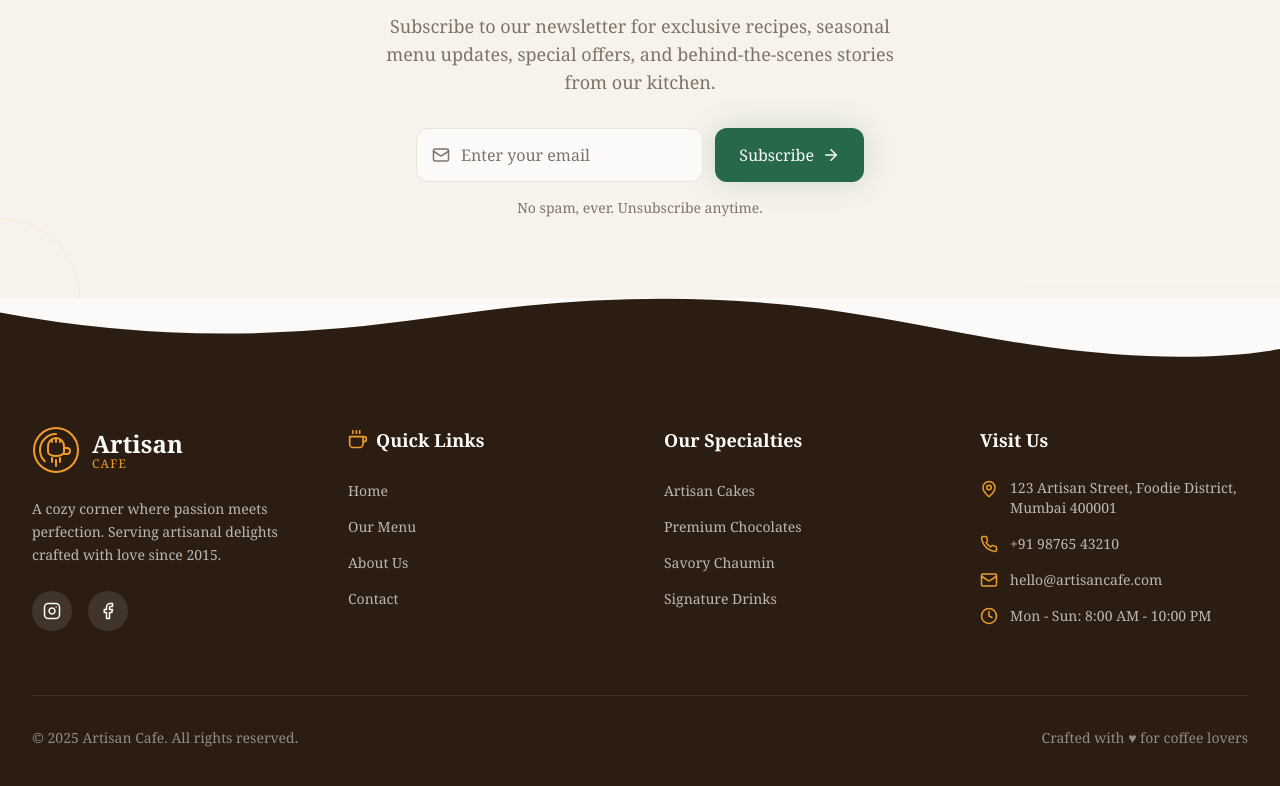
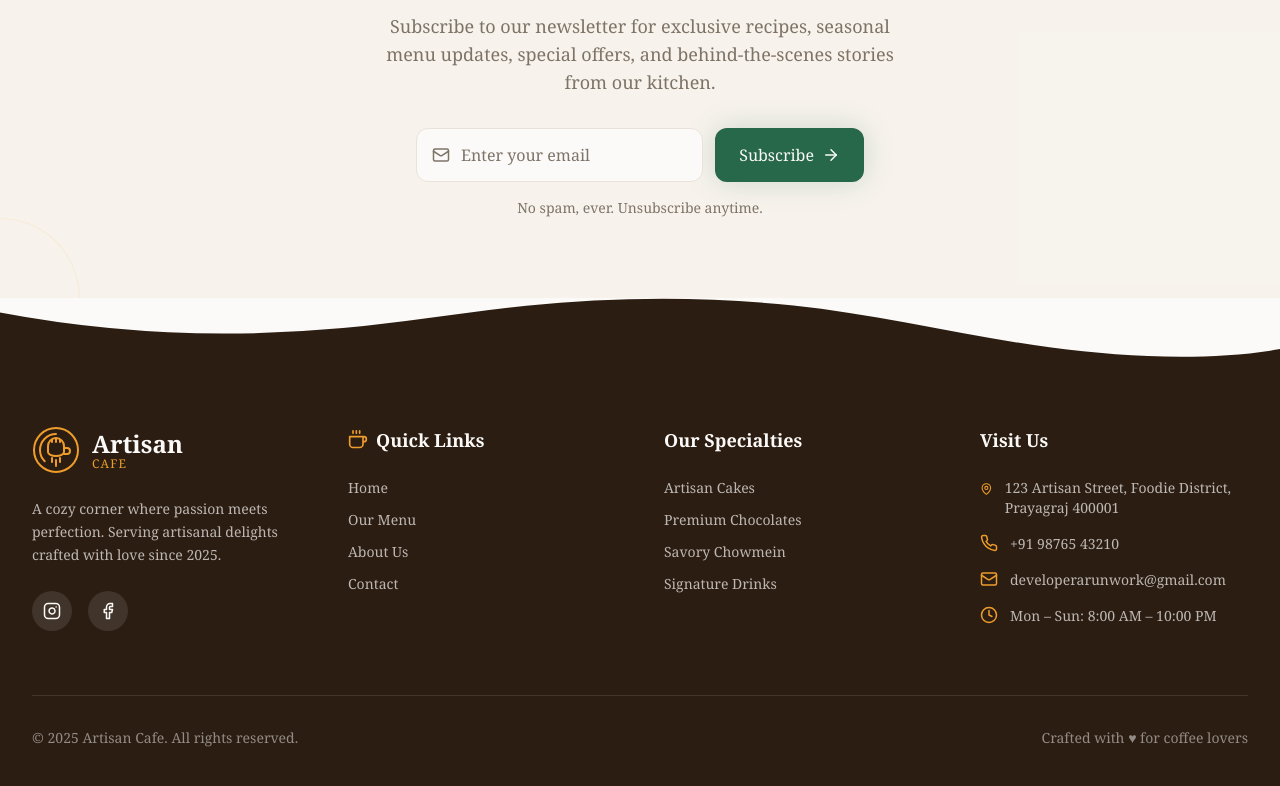
Before and after one commit to abx15/Artisan-Cafe, a React (Vite) app: page / in a window 1280 px wide. Shown: the part 7082-7868 px from the top of the page. Built offline with nearby package versions, Linux system fonts and the light colour scheme; the HTML template or start-up script is replaced by a standard one.

Commit message:
footer details

```diff
--- a/src/components/layout/Footer.tsx
+++ b/src/components/layout/Footer.tsx
@@ -1,7 +1,14 @@
 import { Link } from 'react-router-dom';
 import { motion } from 'framer-motion';
 import { LogoIcon, CoffeeCupIcon } from '@/components/icons/CafeIcons';
-import { MapPin, Phone, Mail, Clock, Instagram, Facebook } from 'lucide-react';
+import {
+  MapPin,
+  Phone,
+  Mail,
+  Clock,
+  Instagram,
+  Facebook,
+} from 'lucide-react';
 
 const Footer = () => {
   const currentYear = new Date().getFullYear();
@@ -9,14 +16,17 @@ const Footer = () => {
   return (
     <footer className="bg-cafe-espresso text-primary-foreground">
       {/* Decorative Wave */}
-      <div className="w-full overflow-hidden leading-[0]">
+      <div className="w-full overflow-hidden leading-none">
         <svg
           viewBox="0 0 1200 120"
           preserveAspectRatio="none"
-          className="w-full h-16"
+          className="w-full h-14 md:h-16"
         >
           <path
-            d="M321.39,56.44c58-10.79,114.16-30.13,172-41.86,82.39-16.72,168.19-17.73,250.45-.39C823.78,31,906.67,72,985.66,92.83c70.05,18.48,146.53,26.09,214.34,3V0H0V27.35A600.21,600.21,0,0,0,321.39,56.44Z"
+            d="M321.39,56.44c58-10.79,114.16-30.13,172-41.86,82.39-16.72,
+            168.19-17.73,250.45-.39C823.78,31,906.67,72,985.66,92.83
+            c70.05,18.48,146.53,26.09,214.34,3V0H0V27.35
+            A600.21,600.21,0,0,0,321.39,56.44Z"
             fill="hsl(var(--background))"
           />
         </svg>
@@ -24,33 +34,44 @@ const Footer = () => {
 
       <div className="container mx-auto px-4 lg:px-8 py-16">
         <div className="grid grid-cols-1 md:grid-cols-2 lg:grid-cols-4 gap-12">
-          {/* Brand Column */}
-          <div className="lg:col-span-1">
+          {/* Brand */}
+          <div>
             <Link to="/" className="flex items-center gap-3 mb-6">
               <LogoIcon size={48} className="text-accent" />
-              <div className="flex flex-col">
-                <span className="font-display text-2xl font-bold">Artisan</span>
-                <span className="text-xs text-accent tracking-widest uppercase -mt-1">
+              <div>
+                <span className="font-display text-2xl font-bold">
+                  Artisan
+                </span>
+                <span className="block text-xs text-accent tracking-widest uppercase -mt-1">
                   Cafe
                 </span>
               </div>
             </Link>
-            <p className="text-primary-foreground/70 text-sm leading-relaxed mb-6">
-              A cozy corner where passion meets perfection. Serving artisanal
-              delights crafted with love since 2015.
+
+            <p className="text-sm text-primary-foreground/70 leading-relaxed mb-6">
+              A cozy corner where passion meets perfection. Serving
+              artisanal delights crafted with love since 2025.
             </p>
+
             <div className="flex gap-4">
               <motion.a
                 whileHover={{ scale: 1.1, y: -2 }}
                 href="#"
-                className="w-10 h-10 rounded-full bg-primary-foreground/10 flex items-center justify-center hover:bg-accent hover:text-accent-foreground transition-colors"
+                aria-label="Instagram"
+                className="w-10 h-10 rounded-full bg-primary-foreground/10
+                flex items-center justify-center hover:bg-accent
+                hover:text-accent-foreground transition-colors"
               >
                 <Instagram size={18} />
               </motion.a>
+
               <motion.a
                 whileHover={{ scale: 1.1, y: -2 }}
                 href="#"
-                className="w-10 h-10 rounded-full bg-primary-foreground/10 flex items-center justify-center hover:bg-accent hover:text-accent-foreground transition-colors"
+                aria-label="Facebook"
+                className="w-10 h-10 rounded-full bg-primary-foreground/10
+                flex items-center justify-center hover:bg-accent
+                hover:text-accent-foreground transition-colors"
               >
                 <Facebook size={18} />
               </motion.a>
@@ -63,7 +84,7 @@ const Footer = () => {
               <CoffeeCupIcon size={20} className="text-accent" />
               Quick Links
             </h4>
-            <ul className="space-y-3">
+            <ul className="space-y-3 text-sm">
               {[
                 { name: 'Home', to: '/' },
                 { name: 'Our Menu', to: '/menu' },
@@ -73,7 +94,7 @@ const Footer = () => {
                 <li key={link.name}>
                   <Link
                     to={link.to}
-                    className="text-primary-foreground/70 hover:text-accent transition-colors text-sm"
+                    className="text-primary-foreground/70 hover:text-accent transition-colors"
                   >
                     {link.name}
                   </Link>
@@ -82,22 +103,22 @@ const Footer = () => {
             </ul>
           </div>
 
-          {/* Menu Categories */}
+          {/* Specialties */}
           <div>
             <h4 className="font-display text-lg font-semibold mb-6">
               Our Specialties
             </h4>
-            <ul className="space-y-3">
+            <ul className="space-y-3 text-sm">
               {[
                 { name: 'Artisan Cakes', to: '/menu/cakes' },
                 { name: 'Premium Chocolates', to: '/menu/chocolates' },
-                { name: 'Savory Chaumin', to: '/menu/chaumin' },
+                { name: 'Savory Chowmein', to: '/menu/chowmein' },
                 { name: 'Signature Drinks', to: '/menu/drinks' },
               ].map((link) => (
                 <li key={link.name}>
                   <Link
                     to={link.to}
-                    className="text-primary-foreground/70 hover:text-accent transition-colors text-sm"
+                    className="text-primary-foreground/70 hover:text-accent transition-colors"
                   >
                     {link.name}
                   </Link>
@@ -106,42 +127,52 @@ const Footer = () => {
             </ul>
           </div>
 
-          {/* Contact Info */}
+          {/* Contact */}
           <div>
             <h4 className="font-display text-lg font-semibold mb-6">
               Visit Us
             </h4>
-            <ul className="space-y-4">
-              <li className="flex items-start gap-3">
-                <MapPin size={18} className="text-accent mt-0.5 flex-shrink-0" />
-                <span className="text-primary-foreground/70 text-sm">
-                  123 Artisan Street, Foodie District, Mumbai 400001
+            <ul className="space-y-4 text-sm">
+              <li className="flex gap-3">
+                <MapPin size={18} className="text-accent mt-0.5" />
+                <span className="text-primary-foreground/70">
+                  123 Artisan Street, Foodie District, Prayagraj 400001
                 </span>
               </li>
-              <li className="flex items-center gap-3">
-                <Phone size={18} className="text-accent flex-shrink-0" />
-                <span className="text-primary-foreground/70 text-sm">
+
+              <li className="flex gap-3">
+                <Phone size={18} className="text-accent" />
+                <a
+                  href="tel:+919876543210"
+                  className="text-primary-foreground/70 hover:text-accent"
+                >
                   +91 98765 43210
-                </span>
+                </a>
               </li>
-              <li className="flex items-center gap-3">
-                <Mail size={18} className="text-accent flex-shrink-0" />
-                <span className="text-primary-foreground/70 text-sm">
-                  hello@artisancafe.com
-                </span>
+
+              <li className="flex gap-3">
+                <Mail size={18} className="text-accent" />
+                <a
+                  href="mailto:developerarunwork@gmail.com"
+                  className="text-primary-foreground/70 hover:text-accent"
+                >
+                  developerarunwork@gmail.com
+                </a>
               </li>
-              <li className="flex items-center gap-3">
-                <Clock size={18} className="text-accent flex-shrink-0" />
-                <span className="text-primary-foreground/70 text-sm">
-                  Mon - Sun: 8:00 AM - 10:00 PM
+
+              <li className="flex gap-3">
+                <Clock size={18} className="text-accent" />
+                <span className="text-primary-foreground/70">
+                  Mon – Sun: 8:00 AM – 10:00 PM
                 </span>
               </li>
             </ul>
           </div>
         </div>
 
-        {/* Bottom Bar */}
-        <div className="mt-16 pt-8 border-t border-primary-foreground/10 flex flex-col md:flex-row items-center justify-between gap-4">
+        {/* Bottom */}
+        <div className="mt-16 pt-8 border-t border-primary-foreground/10
+        flex flex-col md:flex-row items-center justify-between gap-4">
           <p className="text-primary-foreground/50 text-sm">
             © {currentYear} Artisan Cafe. All rights reserved.
           </p>
```
Also changed, not shown: 1 other file (tests, documents, lock files or other folders).
